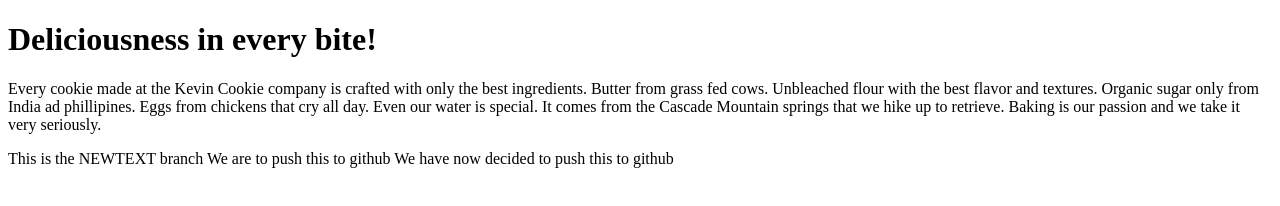
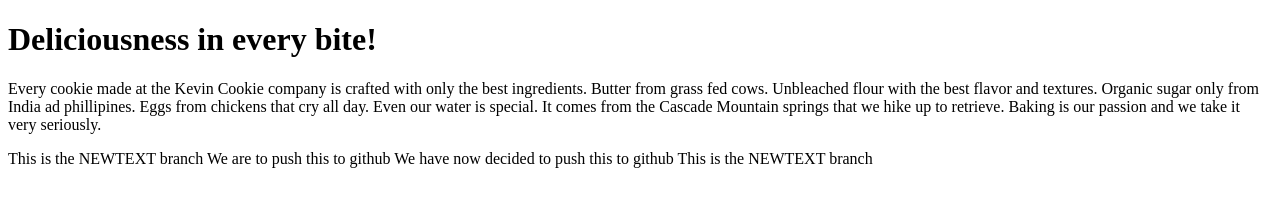
Before and after one commit to megafemgroup/gittyman, a plain HTML site: page index.htm in a window 1280 px wide. Drawn offline with Linux system fonts and the light colour scheme.

Commit message:
added text to other branch

```diff
--- a/index.htm
+++ b/index.htm
@@ -13,5 +13,7 @@
 
 We have now decided to push this to github
 
+This is the NEWTEXT branch
+
 </body>
 </html>
```
